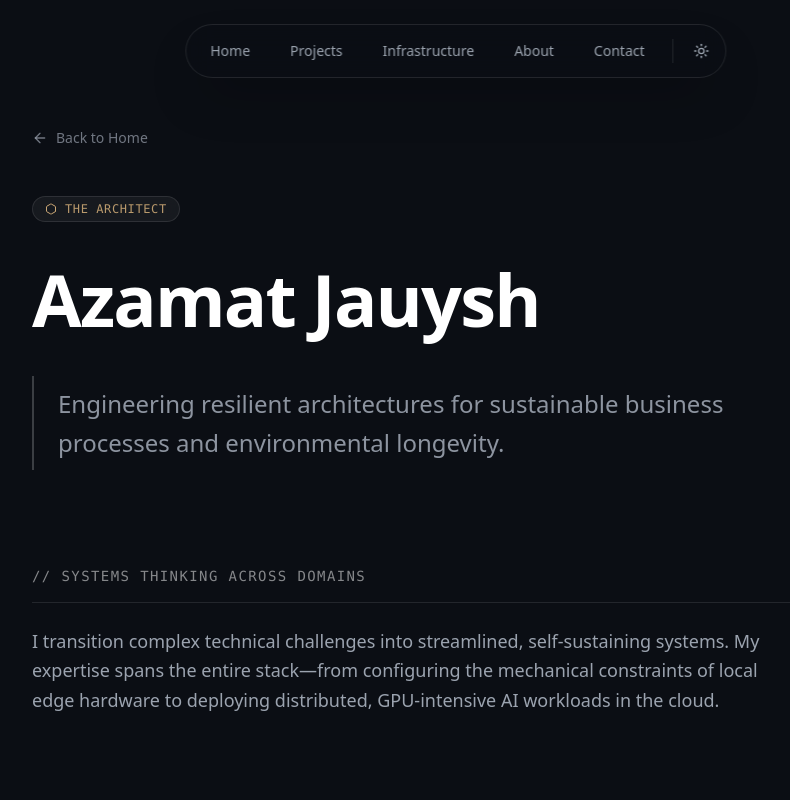
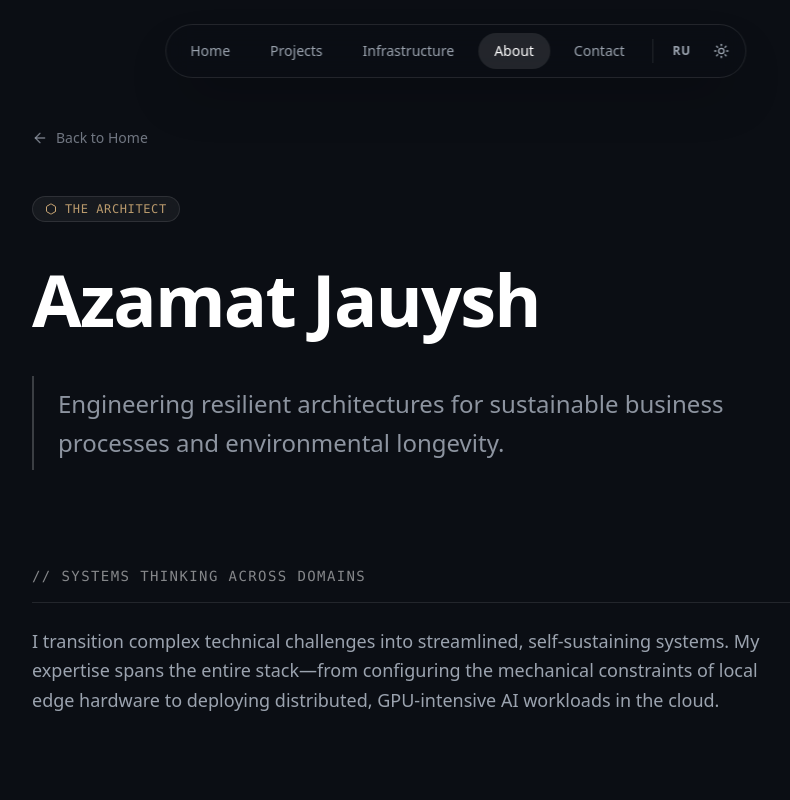
Before and after one commit to Jauysh/portfolio-website, a Next.js app: page /en/about in a window 1280 px wide. Shown: the top 800 px of the page, without its empty margins (184-974 px from the left). Built offline with nearby package versions, Linux system fonts and the light colour scheme.

Commit message:
feat: add LanguageSwitcher component and integrate into navigation bar

```diff
--- /dev/null
+++ b/src/components/LanguageSwitcher.tsx
@@ -0,0 +1,27 @@
+"use client";
+
+import { useLocale } from "next-intl";
+import { usePathname, useRouter } from "@/i18n/routing";
+
+export default function LanguageSwitcher() {
+  const locale = useLocale();
+  const router = useRouter();
+  const pathname = usePathname();
+
+  const toggleLocale = () => {
+    const nextLocale = locale === "en" ? "ru" : "en";
+    router.replace(pathname, { locale: nextLocale });
+  };
+
+  return (
+    <button
+      onClick={toggleLocale}
+      className="w-8 h-8 flex items-center justify-center p-2 rounded-full text-slate-500 hover:text-slate-900 hover:bg-slate-200 dark:text-slate-gray dark:hover:text-white dark:hover:bg-white/10 transition-colors"
+      aria-label="Toggle Language"
+    >
+      <span className="text-[10px] sm:text-xs font-bold uppercase tracking-wider">
+        {locale === "en" ? "RU" : "EN"}
+      </span>
+    </button>
+  );
+}
--- a/src/components/Navigation.tsx
+++ b/src/components/Navigation.tsx
@@ -1,11 +1,11 @@
 "use client";
 
-import Link from "next/link";
-import { usePathname } from "next/navigation";
+import { Link, usePathname } from "@/i18n/routing";
 import { useTheme } from "next-themes";
 import { useEffect, useState } from "react";
 import { motion } from "framer-motion";
 import { Sun, Moon } from "lucide-react";
+import LanguageSwitcher from "@/components/LanguageSwitcher";
 import en from "@/dictionaries/en.json";
 
 // Simulate translation function
@@ -60,6 +60,7 @@ export default function Navigation() {
           );
         })}
         <div className="w-[1px] h-6 bg-slate-200 dark:bg-white/10 mx-1" />
+        <LanguageSwitcher />
         {mounted && (
           <button
             onClick={() => setTheme(theme === "dark" ? "light" : "dark")}
```
